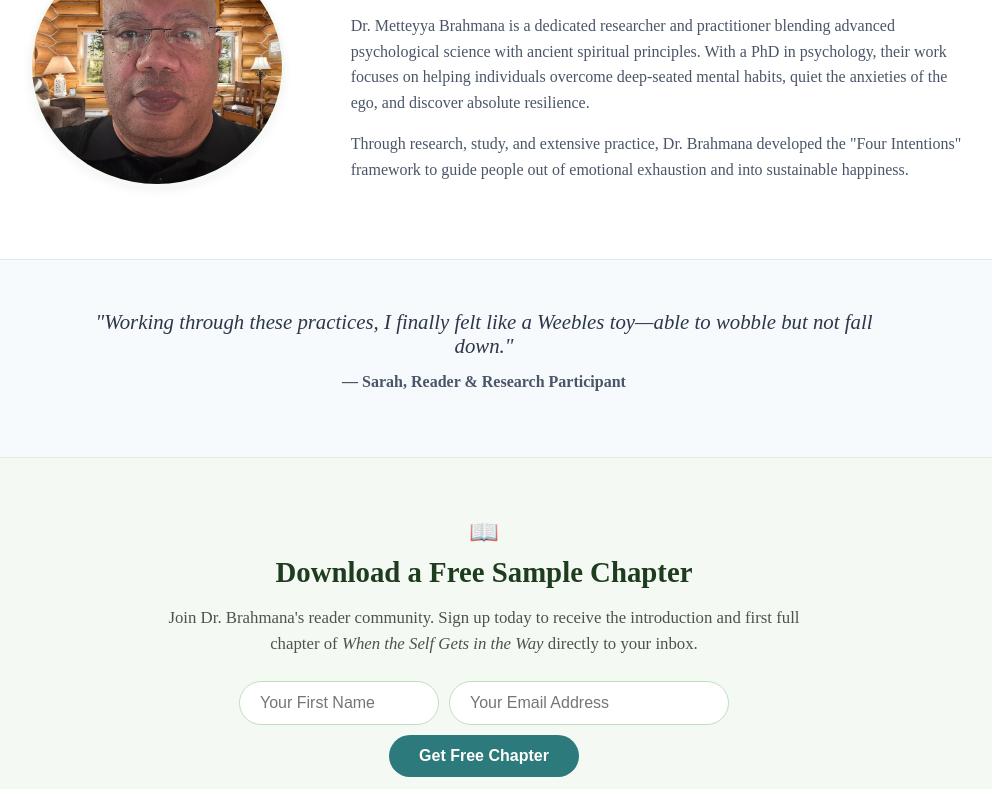
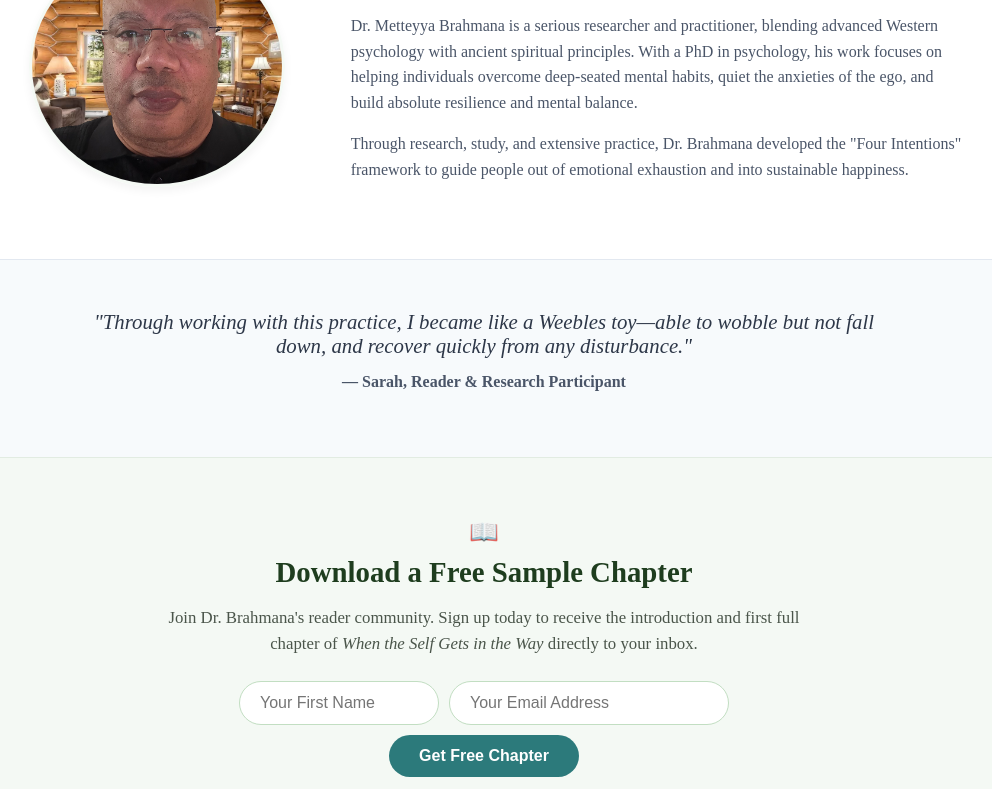
Before and after one commit to mbrahmana/mbrahmana.github.io, a plain HTML site: page index.html in a window 1280 px wide. Shown: the part 2008-2797 px from the top of the page, without its empty margins (156-1148 px from the left). Drawn offline with Linux system fonts and the light colour scheme.

Commit message:
Update index.html

```diff
--- a/index.html
+++ b/index.html
@@ -187,7 +187,7 @@
     <div class="author-text-box" style="flex: 2; min-width: 300px;">
       <span style="text-transform: uppercase; letter-spacing: 1px; font-size: 0.85rem; color: #2c7a7b; font-weight: bold; display: block; margin-bottom: 5px;">Meet the Author</span>
       <h2 style="font-size: 2rem; margin-top: 0; margin-bottom: 15px;">Metteyya Brahmana</h2>
-      <p style="line-height: 1.6; color: #4a5568;">Dr. Metteyya Brahmana is a dedicated researcher and practitioner blending advanced psychological science with ancient spiritual principles. With a PhD in psychology, their work focuses on helping individuals overcome deep-seated mental habits, quiet the anxieties of the ego, and discover absolute resilience.</p>
+      <p style="line-height: 1.6; color: #4a5568;">Dr. Metteyya Brahmana is a serious researcher and practitioner, blending advanced Western psychology with ancient spiritual principles. With a PhD in psychology, his work focuses on helping individuals overcome deep-seated mental habits, quiet the anxieties of the ego, and build absolute resilience and mental balance.</p>
       <p style="line-height: 1.6; color: #4a5568;">Through research, study, and extensive practice, Dr. Brahmana developed the "Four Intentions" framework to guide people out of emotional exhaustion and into sustainable happiness.</p>
     </div>
   </div>
@@ -197,7 +197,7 @@
 <section class="testimonial-section" style="background-color: #f7fafc; padding: 50px 20px; text-align: center; border-top: 1px solid #e2e8f0;">
   <div class="container" style="max-width: 800px; margin: 0 auto;">
     <blockquote style="font-size: 1.3rem; font-style: italic; color: #2d3748; margin: 0; padding: 0;">
-      "Working through these practices, I finally felt like a Weebles toy—able to wobble but not fall down."
+      "Through working with this practice, I became like a Weebles toy—able to wobble but not fall down, and recover quickly from any disturbance."
     </blockquote>
     <p class="testimonial - author" style="margin-top: 15px; font-weight: bold; color: #4a5568;">— Sarah, Reader & Research Participant</p>
   </div>
```
